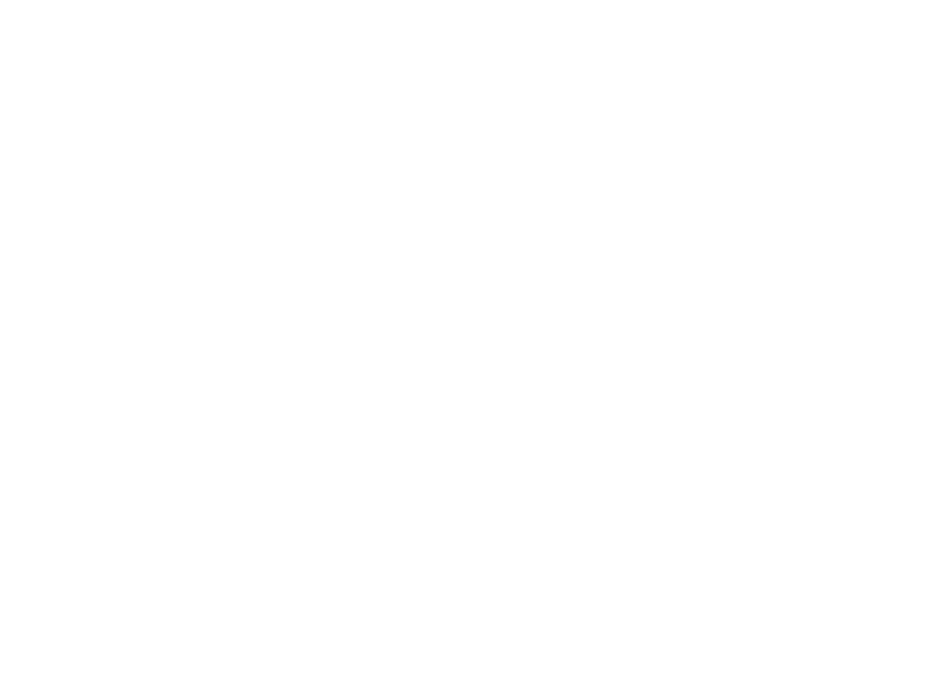
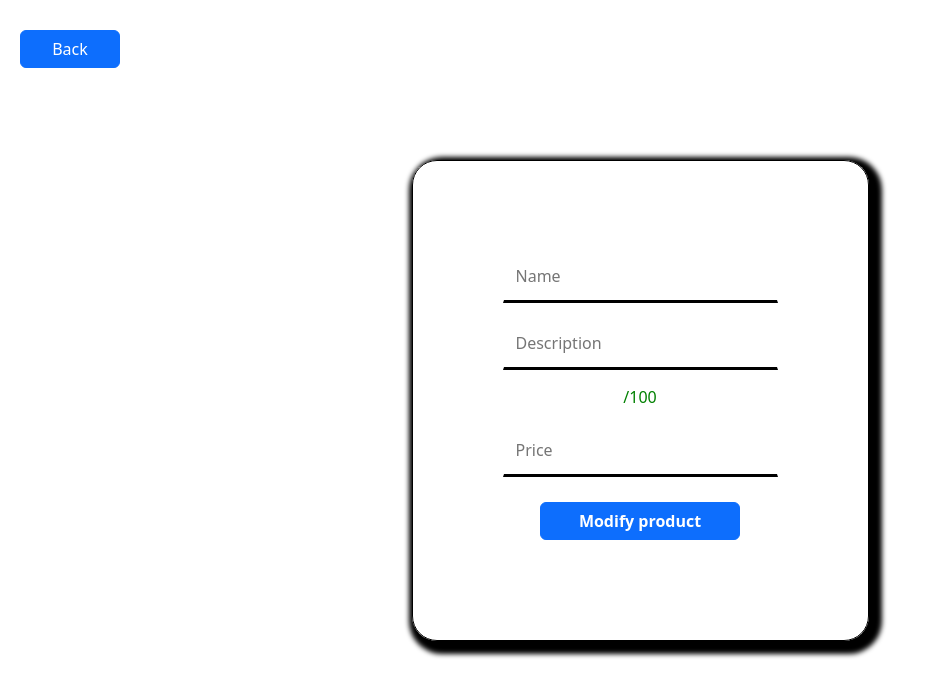
Before and after one commit to JBalaazs/SZJProject-frontend, a React (Create React App) app: page /modify/1 in a window 1280 px wide. Before the commit this address had no page. Shown: the top 696 px of the page, without its empty margins (0-929 px from the left). Built offline with nearby package versions, Linux system fonts and the light colour scheme; no server answers.

Commit message:
simpleModify_Name&Descritpion&Price

```diff
--- a/src/App.tsx
+++ b/src/App.tsx
@@ -16,7 +16,7 @@ function App() {
       <Route path='/webshop' element={<Webshop />} />
       <Route path='/buyit/:productId' element={<BuyIt />} />
       <Route path='/addproduct' element={<AddProduct />} />
-      <Route path='/modify' element={<Modify />} />
+      <Route path='/modify/:productId' element={<Modify />} />
     </Routes>
   );
 }
--- a/src/pages/Modify.tsx
+++ b/src/pages/Modify.tsx
@@ -1,12 +1,13 @@
 import { useNavigateService } from "../service/navigateService";
 import { useAddProductService } from "../service/addProductService";
+import { useModifyService } from "../service/modifyService";
 
 export default function Modify () {
 
-    /*Serive:*/
+    /*Service:*/
 
     const navigateService = useNavigateService();
-    const addProductService = useAddProductService();
+    const modifyService = useModifyService();
 
     /*Return:*/
 
@@ -19,12 +20,43 @@ export default function Modify () {
 
                 <div className="insideDIV_Login">
 
-                    <input type="text" name="productName" placeholder="Name" className="inputStyle_AddProduct" onChange={addProductService.handleChange}/>
-                    <input type="text" name="productDescription" placeholder="Description" className="inputStyle_AddProduct" onChange={addProductService.handleChange}/>
-                    {addProductService.characterCount < 100 ? <p style={{color: "green"}}>{addProductService.characterCount}/100</p> : <p style={{color: "red"}}>{addProductService.characterCount}/100</p>}
-                    <input type="text" name="price" placeholder="Price" className="inputStyle_AddProduct" onChange={addProductService.handleChange}/>
+                    <input
+                        type="text"
+                        defaultValue={modifyService.productDatasThatWillBeModify()?.productName}
+                        name="productName"
+                        placeholder="Name"
+                        className="inputStyle_AddProduct"
+                        onChange={modifyService.handleChange}/>
 
-                    <button className="btn btn-primary loginButton" onClick={addProductService.addNewProduct}>Modify product</button>
+                    <input
+                        type="text"
+                        defaultValue={modifyService.productDatasThatWillBeModify()?.description}
+                        name="productDescription"
+                        placeholder="Description"
+                        className="inputStyle_AddProduct"
+                        onChange={modifyService.handleChange}/>
+
+                    {
+
+                        modifyService.characterCount < 100 ?
+                        <p style={{color: "green"}}>{modifyService.characterCount == 0 ?
+                            modifyService.productDatasThatWillBeModify()?.description.length :
+                            modifyService.characterCount}/100</p> :
+                            <p style={{color: "red"}}>{modifyService.characterCount}/100</p>
+
+                    }
+
+                    <input
+                        type="text"
+                        defaultValue={modifyService.productDatasThatWillBeModify()?.price}
+                        name="price" placeholder="Price"
+                        className="inputStyle_AddProduct"
+                        onChange={modifyService.handleChange}/>
+
+                    <button
+                        className="btn btn-primary loginButton"
+                        onClick={modifyService.addModifyProduct}>
+                        Modify product</button>
 
                 </div>
 
--- a/src/pages/Webshop.tsx
+++ b/src/pages/Webshop.tsx
@@ -36,7 +36,7 @@ export default function Webshop () {
 
                                 <p className='productPrice'>{x.price}$</p>
 
-                                <button className={x.seller == webshopService.getUsername() ? 'btn btn-primary modifyButton' : 'btn btn-primary buyButton'} onClick={() => x.seller == webshopService.getUsername() ? navigateService.navigate('/modify') : navigateService.navigate(`/buyit/${x.productId}`)}>{x.seller == webshopService.getUsername() ? 'Modify' : 'Buy It'}</button>
+                                <button className={x.seller == webshopService.getUsername() ? 'btn btn-primary modifyButton' : 'btn btn-primary buyButton'} onClick={() => x.seller == webshopService.getUsername() ? navigateService.navigate(`/modify/${x.productId}`) : navigateService.navigate(`/buyit/${x.productId}`)}>{x.seller == webshopService.getUsername() ? 'Modify' : 'Buy It'}</button>
 
                                 <p className='productStock'>{x.stock} pcs available</p>
 
--- /dev/null
+++ b/src/service/modifyService.tsx
@@ -0,0 +1,118 @@
+import { ChangeEvent, useEffect, useState } from "react";
+import { useParams } from "react-router-dom";
+import { productStruct, useWebshopService } from "./webshopService";
+
+export function useModifyService () {
+
+    /*Service:*/
+
+    const webshopService = useWebshopService();
+
+    /*selectedId from URL:*/
+
+    const { productId } = useParams();
+
+    /*useState:*/
+
+    const [modifyData, setModifyData] = useState({
+
+        productId: Number(productId),
+        productName: '',
+        productDescription: '',
+        price: 0
+
+    });
+
+    const [characterCount, setCharacterCount] = useState(0);
+
+    /*useEffect:*/
+
+    useEffect(() => {
+
+        const foundProduct = productDatasThatWillBeModify();
+
+        if(foundProduct)
+        {
+
+            setModifyData({
+
+                productId: Number(productId),
+                productName: foundProduct.productName,
+                productDescription: foundProduct.description,
+                price: foundProduct.price,
+
+            });
+
+        }
+
+    }, [productId, webshopService.products]);
+
+    /*onChange:*/
+
+    const handleChange = (event: ChangeEvent<HTMLInputElement>) => {
+
+        const {name, value} = event.target;
+
+        setModifyData(prevModify => ({
+
+            ...prevModify,
+            [name]: name == 'price' ? Number(value) : value
+
+        }));
+
+        if(name == 'productDescription')
+        {
+
+            setCharacterCount(value.length);
+
+        }
+
+    }
+
+    /*Function:*/
+
+    const productDatasThatWillBeModify = () : productStruct | null => {
+
+        const findPair = webshopService.products?.find(p => p.productId == Number(productId));
+
+        if(findPair)
+        {
+
+            return findPair;
+
+        }
+
+        return null;
+
+    }
+
+    const addModifyProduct = () => {
+
+        const token = localStorage.getItem('token');
+
+        fetch('http://localhost:8081/api/products', {
+
+            method: 'PUT',
+            headers: {
+                'Content-Type': 'application/json',
+                'Authorization': 'Bearer ' + token
+            },
+            body: JSON.stringify(modifyData)
+
+        })
+        .catch(error => {
+            console.error('Error:', error);
+        });
+
+    }
+
+    /*Return:*/
+
+    return{
+        handleChange,
+        characterCount,
+        addModifyProduct,
+        productDatasThatWillBeModify
+    }
+
+}
```
